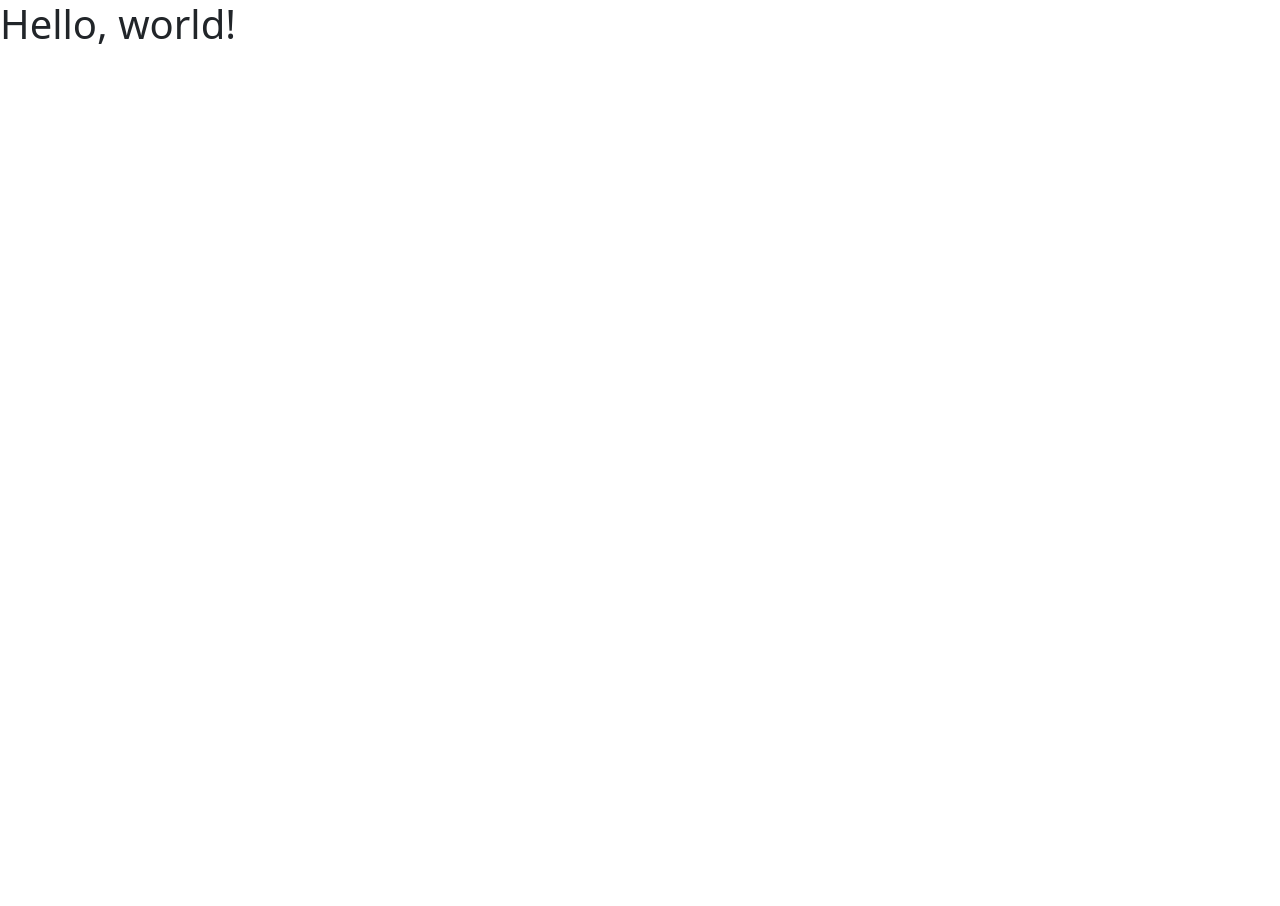
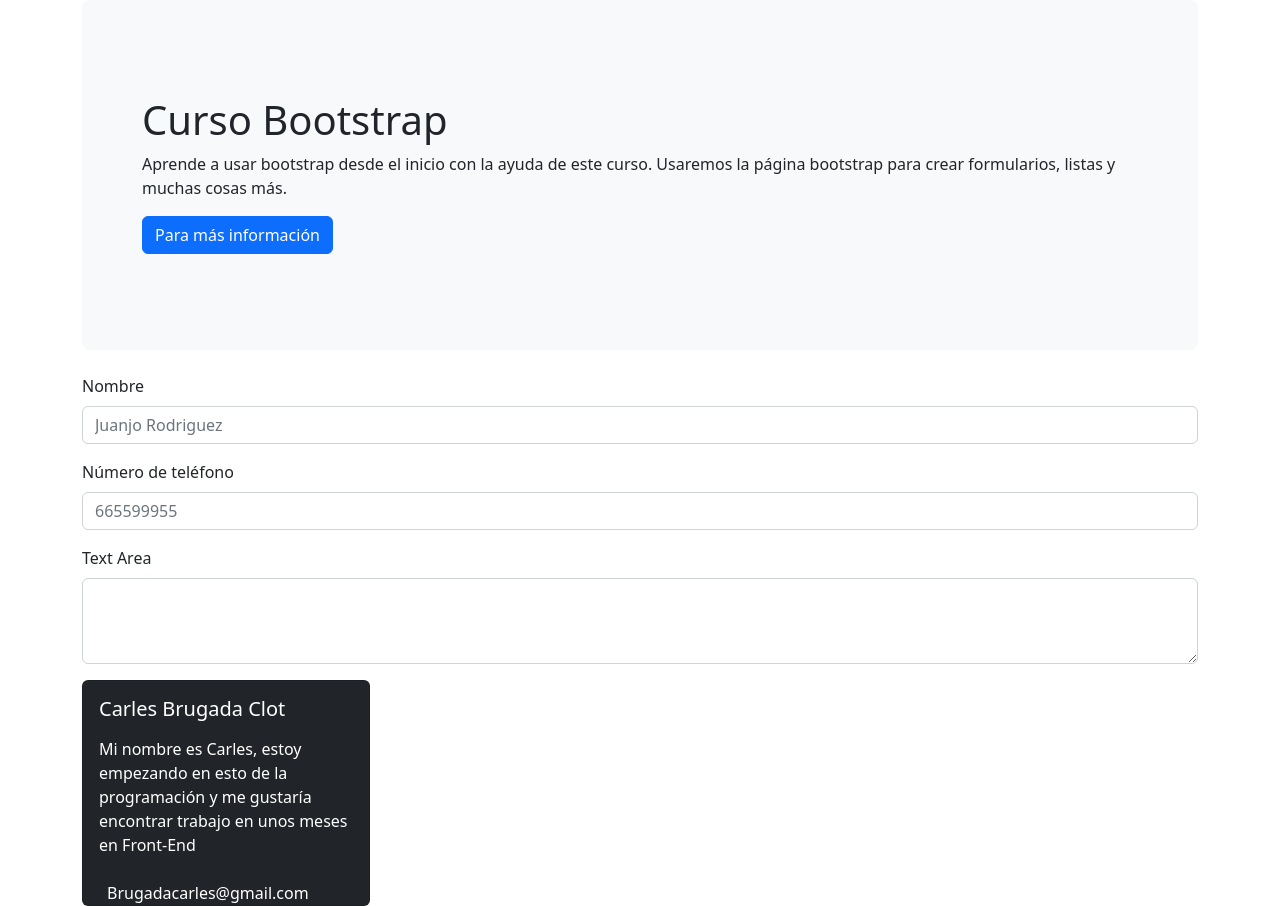
Before and after one commit to Kitsunee94/OpenBootCamp-Ejercicios, a plain HTML site: page EJERCICIO BOOTSTRAP/index.html in a window 1280 px wide. Before the commit the page ends 800 px from the top, so only its background shows below. Drawn offline with nearby package versions, Linux system fonts and the light colour scheme.

Commit message:
Add files via upload

```diff
--- a/EJERCICIO BOOTSTRAP/index.html
+++ b/EJERCICIO BOOTSTRAP/index.html
@@ -1,13 +1,63 @@
 <!doctype html>
 <html lang="en">
-  <head>
+<head>
     <meta charset="utf-8">
     <meta name="viewport" content="width=device-width, initial-scale=1">
-    <title>Bootstrap demo</title>
+    <title>Elementos de interés en Bootstrap</title>
     <link href="https://cdn.jsdelivr.net/npm/bootstrap@5.2.3/dist/css/bootstrap.min.css" rel="stylesheet" integrity="sha384-rbsA2VBKQhggwzxH7pPCaAqO46MgnOM80zW1RWuH61DGLwZJEdK2Kadq2F9CUG65" crossorigin="anonymous">
-  </head>
-  <body>
-    <h1>Hello, world!</h1>
-    <script src="https://cdn.jsdelivr.net/npm/bootstrap@5.2.3/dist/js/bootstrap.bundle.min.js" integrity="sha384-kenU1KFdBIe4zVF0s0G1M5b4hcpxyD9F7jL+jjXkk+Q2h455rYXK/7HAuoJl+0I4" crossorigin="anonymous"></script>
-  </body>
+</head>
+<body>
+    <div class="container">
+        <section>
+            <div class="p-5 mb-4 bg-light rounded-3">
+                <div class="container-fluid py-5">
+                    <h1>Curso Bootstrap</h1>
+                    <p>Aprende a usar bootstrap desde el inicio con la ayuda de este curso. Usaremos la página bootstrap para crear formularios, listas y muchas cosas más.</p>
+                    <button class="btn btn-primary" type="button" data-bs-toggle="modal" data-bs-target="#exampleModal" >Para más información</button>
+                    <div class="modal fade" id="exampleModal" tabindex="-1" aria-labelledby="exampleModalLabel" aria-hidden="true">
+                        <div class="modal-dialog">
+                            <div class="modal-content">
+                                <div class="modal-header">
+                                    <h1 class="modal-title " id="exampleModalLabel">¡Bienvenido!</h1>
+                                    <button type="button" class="btn-close" data-bs-dismiss="modal" aria-label="Close"></button>
+                                </div>
+                                <div class="modal-body"></div>
+                                <p>Esto es un modal de ejemplo</p>
+                            </div>
+                            <div class="modal-footer">
+                                <button type="button" class="btn btn-secondary" data-bs-dismiss="modal">Close</button>
+                                <button type="button" class="btn btn-primary">Save changes</button>
+                              </div>
+                        </div>
+                    </div>
+                </div>
+            </div>
+        </section>
+        <section>
+            <div class="mb-3">
+                <label for="name" class="form-label">Nombre</label>
+                <input type="text" class="form-control" name="name" id="name" placeholder="Juanjo Rodriguez">
+            </div>
+            <div class="mb-3">
+                <label for="phone" class="form-label">Número de teléfono</label>
+                <input type="text" class="form-control" name="phone" id="phone" placeholder="665599955">
+            </div>
+            <div class="mb-3">
+                <label for="textarea" class="form-label">Text Area</label>
+                <textarea name="textarea" id="textarea" class="form-control" rows="3"></textarea>
+            </div>
+        </section>
+        <section>
+            <div class="card text-bg-dark" style="width: 18rem;">
+                <div class="card-body">
+                    <h5 class="card-title">Carles Brugada Clot</h5>
+                    <p class="card-text py-2">Mi nombre es Carles, estoy empezando en esto de la programación y me gustaría encontrar trabajo en unos meses en Front-End</p>
+                </div>
+                <footer class="px-4">Brugadacarles@gmail.com</footer>
+                </div>
+            </div>
+        </section>
+    </div>
+</body>
+<script src="https://cdn.jsdelivr.net/npm/bootstrap@5.2.3/dist/js/bootstrap.bundle.min.js" integrity="sha384-kenU1KFdBIe4zVF0s0G1M5b4hcpxyD9F7jL+jjXkk+Q2h455rYXK/7HAuoJl+0I4" crossorigin="anonymous"></script>
 </html>
```
